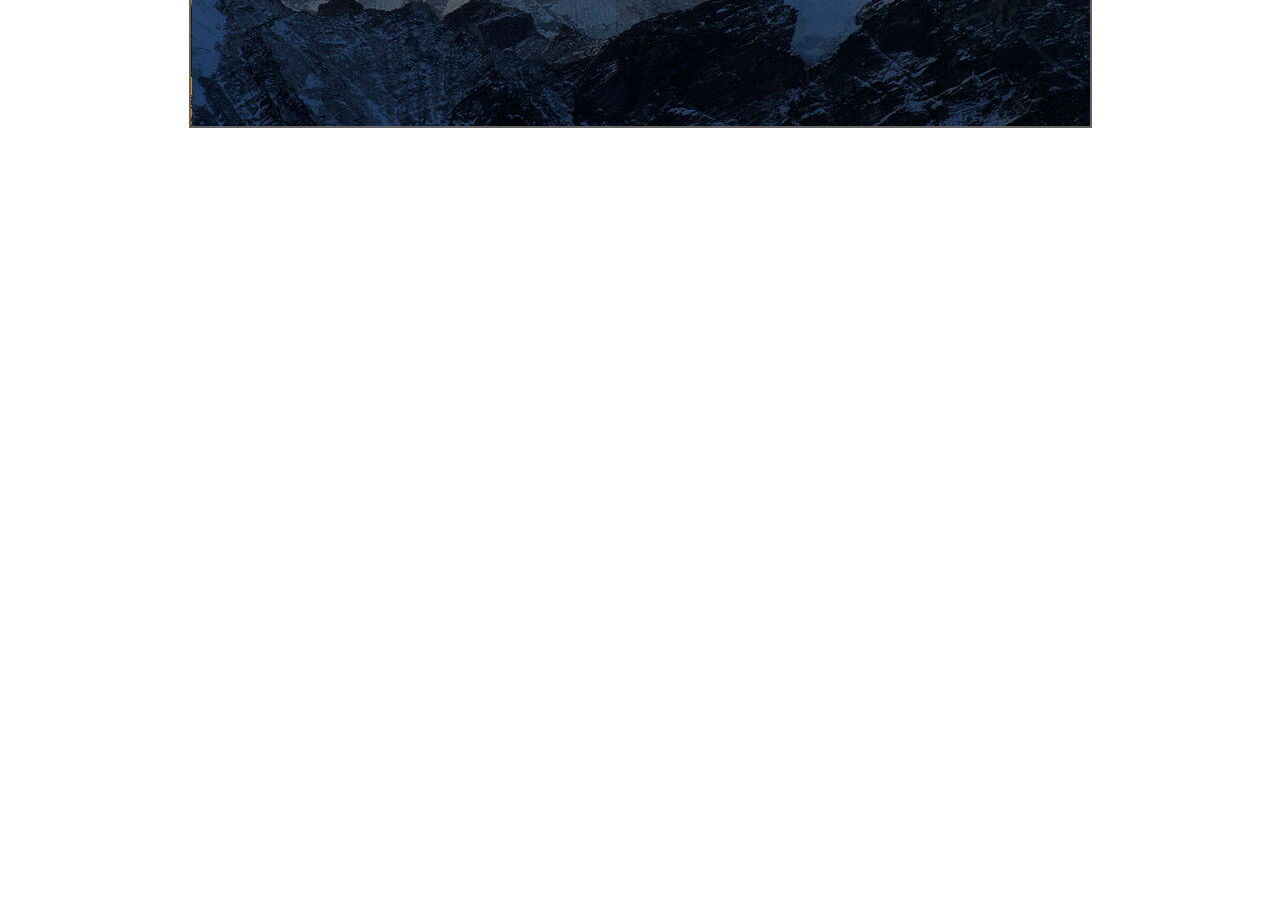
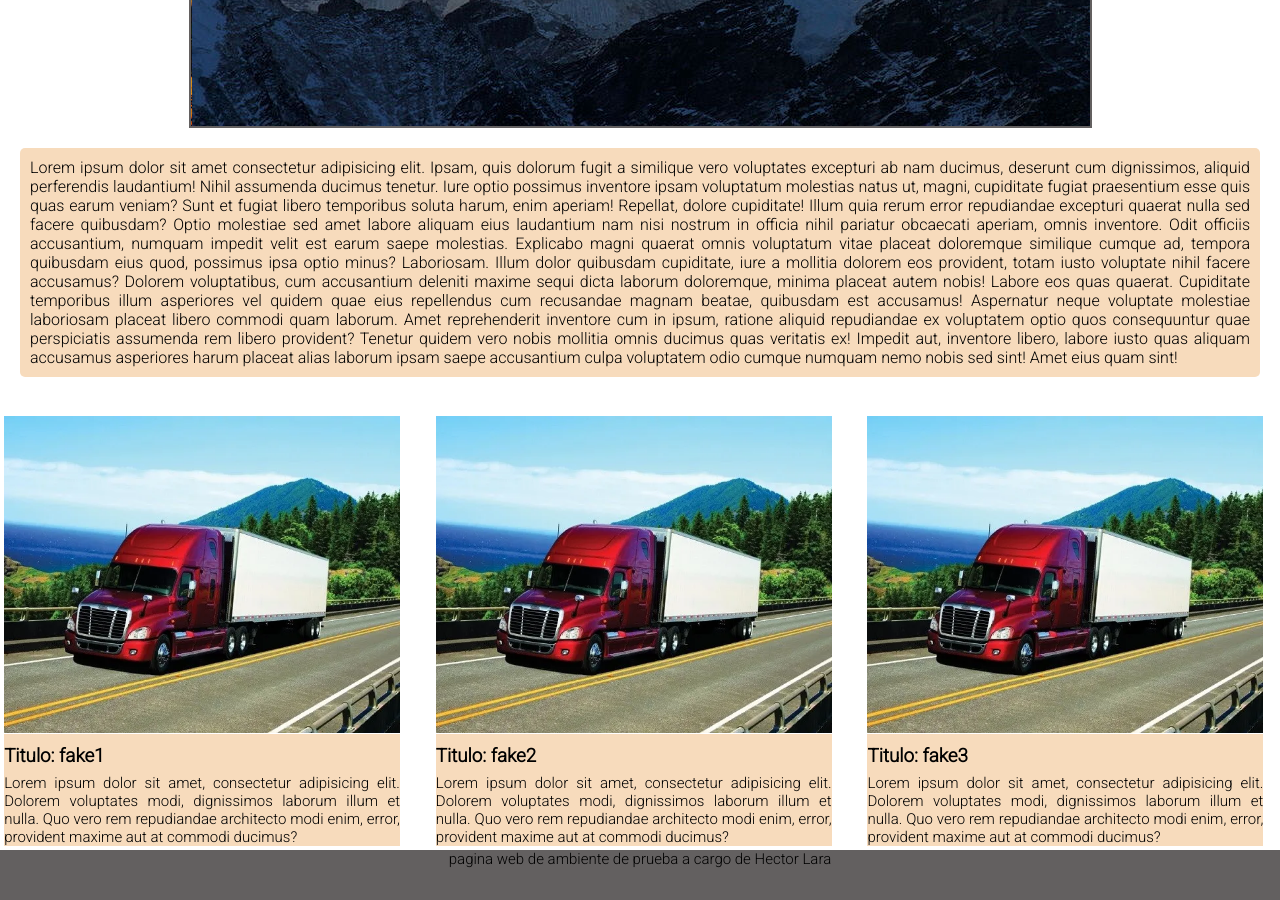
Before and after one commit to HectorLara18/PaginaPrueba, a plain HTML site: page index.html in a window 1280 px wide. Shown: the part 440-1340 px from the top of the page. Before the commit the page ends 800 px from the top, so only its background shows below. Drawn offline with Linux system fonts and the light colour scheme.

Commit message:
version 1 completa

```diff
--- a/index.html
+++ b/index.html
@@ -45,6 +45,50 @@
         </ul>
     </div>
 
+    <div class="grid-container">
+        <div class="main-text">
+            Lorem ipsum dolor sit amet consectetur adipisicing elit. Ipsam, quis dolorum fugit a similique vero voluptates excepturi ab nam ducimus, deserunt cum dignissimos, aliquid perferendis laudantium! Nihil assumenda ducimus tenetur.
+            Iure optio possimus inventore ipsam voluptatum molestias natus ut, magni, cupiditate fugiat praesentium esse quis quas earum veniam? Sunt et fugiat libero temporibus soluta harum, enim aperiam! Repellat, dolore cupiditate!
+            Illum quia rerum error repudiandae excepturi quaerat nulla sed facere quibusdam? Optio molestiae sed amet labore aliquam eius laudantium nam nisi nostrum in officia nihil pariatur obcaecati aperiam, omnis inventore.
+            Odit officiis accusantium, numquam impedit velit est earum saepe molestias. Explicabo magni quaerat omnis voluptatum vitae placeat doloremque similique cumque ad, tempora quibusdam eius quod, possimus ipsa optio minus? Laboriosam.
+            Illum dolor quibusdam cupiditate, iure a mollitia dolorem eos provident, totam iusto voluptate nihil facere accusamus? Dolorem voluptatibus, cum accusantium deleniti maxime sequi dicta laborum doloremque, minima placeat autem nobis!
+            Labore eos quas quaerat. Cupiditate temporibus illum asperiores vel quidem quae eius repellendus cum recusandae magnam beatae, quibusdam est accusamus! Aspernatur neque voluptate molestiae laboriosam placeat libero commodi quam laborum.
+            Amet reprehenderit inventore cum in ipsum, ratione aliquid repudiandae ex voluptatem optio quos consequuntur quae perspiciatis assumenda rem libero provident? Tenetur quidem vero nobis mollitia omnis ducimus quas veritatis ex!
+            Impedit aut, inventore libero, labore iusto quas aliquam accusamus asperiores harum placeat alias laborum ipsam saepe accusantium culpa voluptatem odio cumque numquam nemo nobis sed sint! Amet eius quam sint!
+        </div>
+        <div class="grid-item1 grid-w-img">
+            <img src="/Imagenes/camion-carga-600x480.webp" alt="">
+            <div class="contenido">
+                <h3>
+                    <b>Titulo: fake1</b><br>
+                </h3>
+                <p>Lorem ipsum dolor sit amet, consectetur adipisicing elit. Dolorem voluptates modi, dignissimos laborum illum et nulla. Quo vero rem repudiandae architecto modi enim, error, provident maxime aut at commodi ducimus?</p>
+            </div>
+        </div>
+        <div class="grid-item2 grid-w-img">
+            <img src="/Imagenes/camion-carga-600x480.webp" alt="">
+            <div class="contenido">
+                <h3>
+                    <b>Titulo: fake2</b><br>
+                </h3>
+                <p>Lorem ipsum dolor sit amet, consectetur adipisicing elit. Dolorem voluptates modi, dignissimos laborum illum et nulla. Quo vero rem repudiandae architecto modi enim, error, provident maxime aut at commodi ducimus?</p>
+            </div>
+        </div>
+        <div class="grid-item3 grid-w-img">
+            <img src="/Imagenes/camion-carga-600x480.webp" alt="">
+            <div class="contenido">
+                <h3>
+                    <b>Titulo: fake3</b><br>
+                </h3>
+                <p>Lorem ipsum dolor sit amet, consectetur adipisicing elit. Dolorem voluptates modi, dignissimos laborum illum et nulla. Quo vero rem repudiandae architecto modi enim, error, provident maxime aut at commodi ducimus?</p>
+            </div>
+        </div>
+    </div>
+
+    <footer>
+        pagina web de ambiente de prueba a cargo de Hector Lara
+    </footer>
+
     <script src="main.js"></script>
 </body>
 
--- a/style.css
+++ b/style.css
@@ -10,6 +10,7 @@
     --background-header: #2e2e2e;
     --background-header-hover: #636060;
     --border-header: #E6AF2E;
+    --border-text: #f7dbbc;
 
 
 
@@ -171,3 +172,67 @@
 
 
 }
+
+.grid-container{
+    display: grid;
+    grid-column: auto auto auto;
+    gap: 15px;
+
+}
+
+.main-text{
+    font-size: 1.6rem;
+    justify-content:center;
+    text-align: justify;
+    margin: 2rem;
+    padding: 1rem;
+    background-color: var(--border-text);
+    border-radius: 5px;
+
+    grid-column: 1 / span 3;
+}
+
+.grid-w-img{
+    cursor: pointer;
+    margin: 1%;
+    width: 95%;
+}
+
+.contenido h3{
+    font-size: 3rem;
+    justify-content:center;
+    text-align: justify;
+    background-color: var(--border-text);
+    padding-bottom: 0.5rem;
+}
+
+.contenido p{
+    font-size: 1.5rem;
+    justify-content:center;
+    text-align: justify;
+    background-color: var(--border-text);
+}
+
+.grid-item1{
+    grid-column: 1;
+}
+
+.grid-item2{
+    grid-column: 2;
+}
+
+.grid-item3{
+    grid-column: 3;
+}
+
+.grid-w-img img{
+    width: 100%;
+}
+
+footer{
+    background-color: var(--background-header-hover);
+    font-size: 1.5rem;
+    height: 5rem;
+    text-align: center;
+    vertical-align: baseline;
+}
```
Also changed, not shown: Imagenes/camion-carga-600x480.webp (added).
